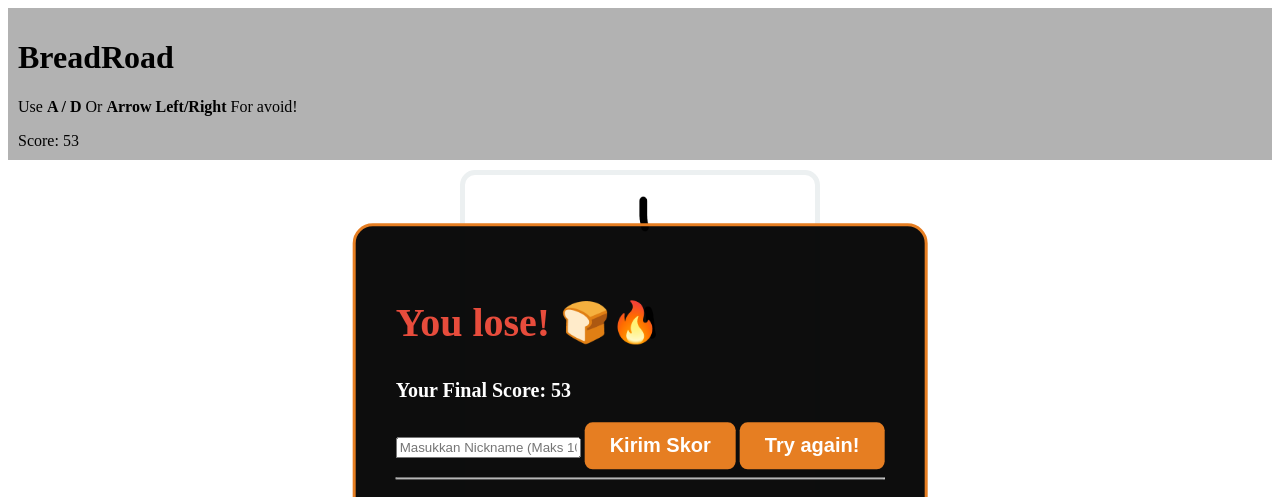
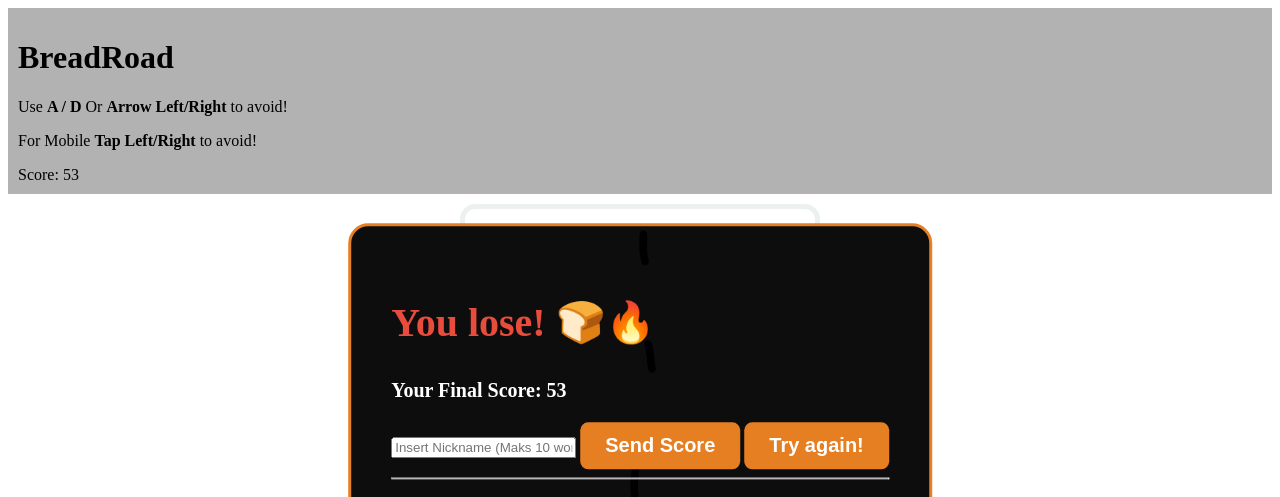
Before and after one commit to AldoFernando029/bread, a plain HTML site: page index.html in a window 1280 px wide. Shown: the top 497 px of the page. Drawn offline with Linux system fonts and the light colour scheme; no server answers.

Commit message:
perbaikan tulisan button

```diff
--- a/index.html
+++ b/index.html
@@ -11,7 +11,8 @@
 <body>
     <div class="game-info">
         <h1>BreadRoad</h1>
-        <p>Use <b>A / D</b> Or <b>Arrow Left/Right</b> For avoid!</p>
+        <p>Use <b>A / D</b> Or <b>Arrow Left/Right</b> to avoid!</p>
+        <p>For Mobile <b> Tap Left/Right</b> to avoid!</p>
         <div id="score">Score: 0</div>
     </div>
 
@@ -23,8 +24,8 @@
 <div id="game-over" class="hidden">
         <h2 style="color: #e74c3c; font-size: 40px;">You lose! 🍞🔥</h2>
         <p id="final-score" style="font-size: 20px;"></p>
-        <input type="text" id="nickname" placeholder="Masukkan Nickname (Maks 10 huruf)">
-        <button onclick="submitScore()">Kirim Skor</button>
+        <input type="text" id="nickname" placeholder="Insert Nickname (Maks 10 words)">
+        <button onclick="submitScore()">Send Score</button>
         <button onclick="resetGame()">Try again!</button>
 
         <hr>
```
